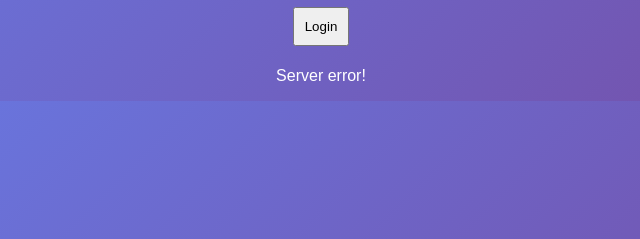
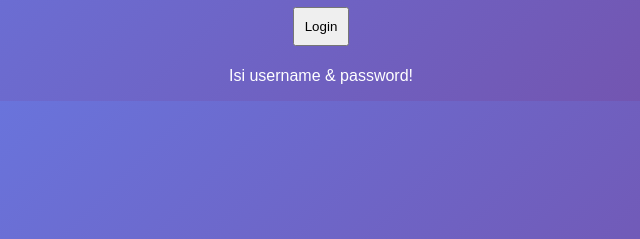
Before and after one commit to afiz8/LATIHAN-RPL, a plain HTML site: page index.html in a window 1280 px wide. Both pictures are taken after a click on the button "Login". Shown: the part 194-433 px from the top of the page, 319-959 px from the left. Drawn offline with Linux system fonts and the light colour scheme; no server answers.

Commit message:
Update index.html

```diff
--- a/index.html
+++ b/index.html
@@ -78,11 +78,16 @@ function getSession(){
     return localStorage.getItem("session");
 }
 
-// ===== LOGIN (FIX BACKEND) =====
+// ===== LOGIN (BACKEND CONNECT) =====
 async function login(){
     try{
         let u = user.value.trim();
         let p = pass.value.trim();
+
+        if(!u || !p){
+            msg.innerText = "Isi username & password!";
+            return;
+        }
 
         let res = await fetch(BASE_URL + "/login", {
             method:"POST",
@@ -106,7 +111,7 @@ async function login(){
         }
 
     }catch(e){
-        msg.innerText = "Server error!";
+        msg.innerText = "Server error! (cek backend)";
     }
 }
 
@@ -127,7 +132,7 @@ function startApp(){
     loadData();
 }
 
-// ===== DATA LOCAL (ABSEN MASIH LOCAL) =====
+// ===== DATA LOCAL (ABSEN) =====
 function getData(){
     return JSON.parse(localStorage.getItem("absen")) || [];
 }
```
